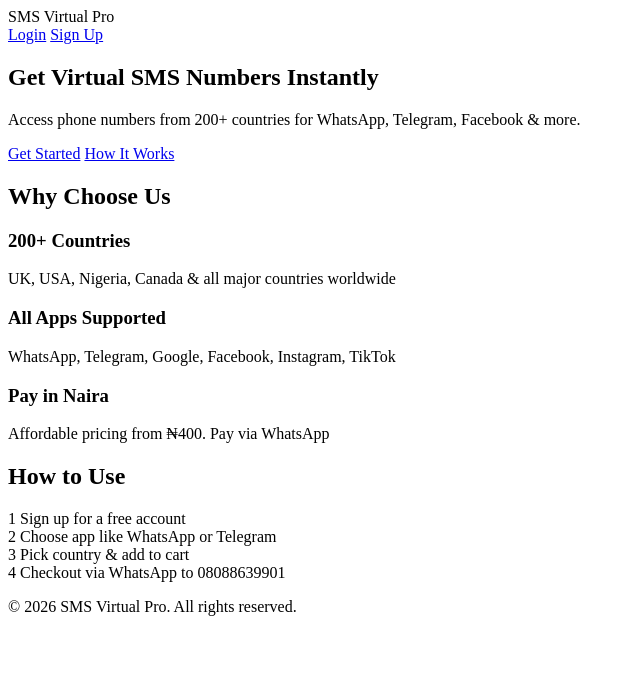
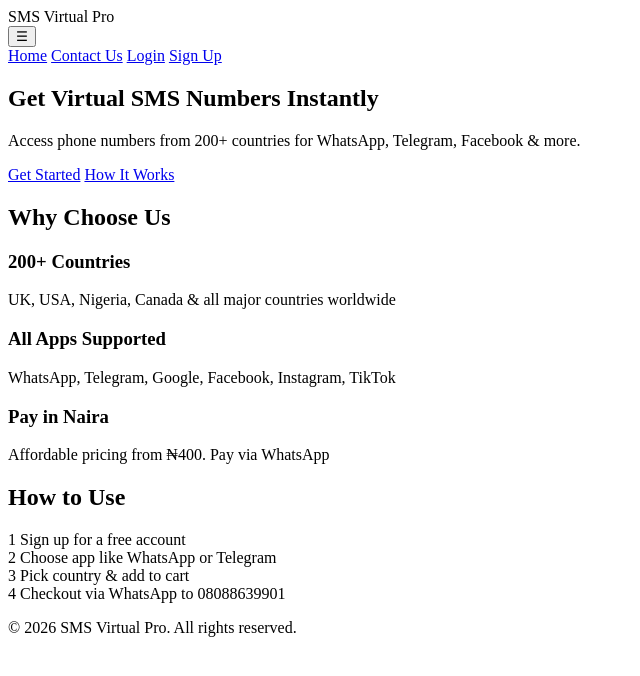
Before and after one commit to onodaguawesome-maker/Smsvirtual, a plain HTML site: page index.html in a window 1280 px wide. Shown: the whole page, without its empty margins (0-640 px from the left). Drawn offline with Linux system fonts and the light colour scheme.

Commit message:
Refactor navigation links and button structure

```diff
--- a/index.html
+++ b/index.html
@@ -9,9 +9,12 @@
 <body>
   <nav class="navbar">
     <div class="nav-brand">SMS Virtual Pro</div>
-    <div class="nav-links">
-      <a href="login.html" class="btn btn-outline">Login</a>
-      <a href="signup.html" class="btn btn-primary">Sign Up</a>
+    <button class="menu-toggle" id="menuToggle">☰</button>
+    <div class="nav-links" id="navLinks">
+      <a href="/">Home</a>
+      <a href="/contact">Contact Us</a>
+      <a href="/login" class="btn btn-outline">Login</a>
+      <a href="/signup" class="btn btn-primary">Sign Up</a>
     </div>
   </nav>
 
@@ -19,7 +22,7 @@
     <h1>Get Virtual SMS Numbers Instantly</h1>
     <p>Access phone numbers from 200+ countries for WhatsApp, Telegram, Facebook & more.</p>
     <div class="hero-buttons">
-      <a href="signup.html" class="btn btn-primary btn-large">Get Started</a>
+      <a href="/signup" class="btn btn-primary btn-large">Get Started</a>
       <a href="#how-to-use" class="btn btn-secondary btn-large">How It Works</a>
     </div>
   </section>
```
